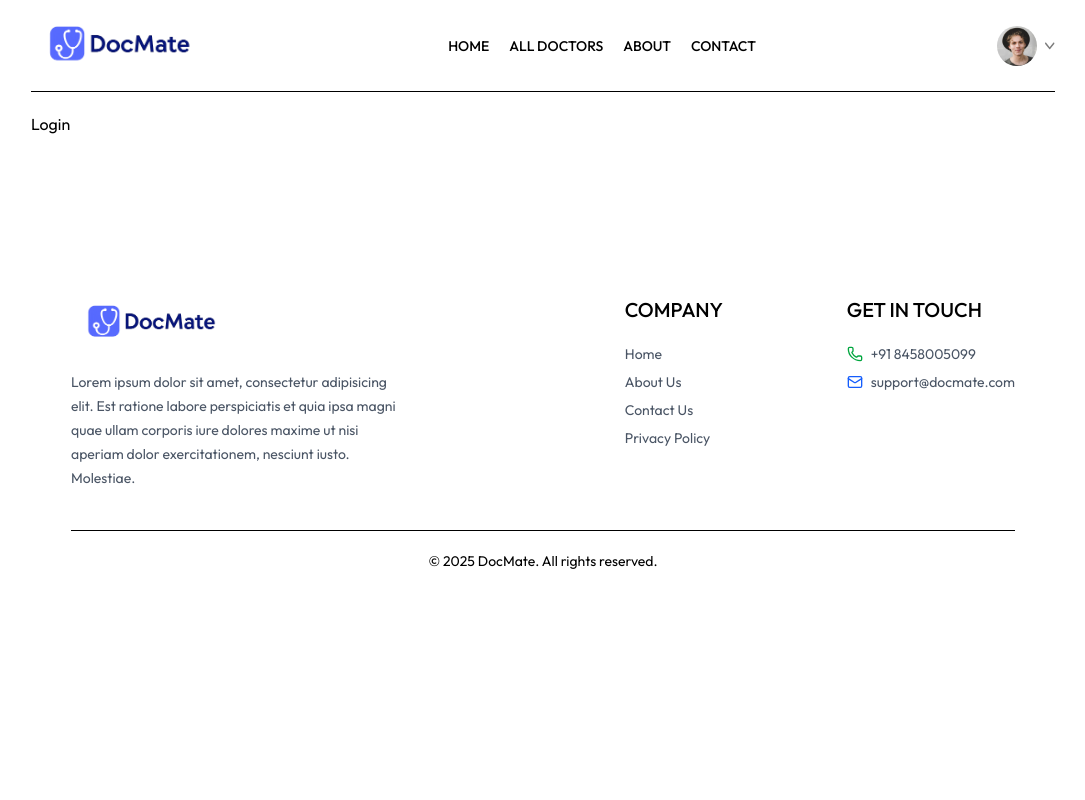
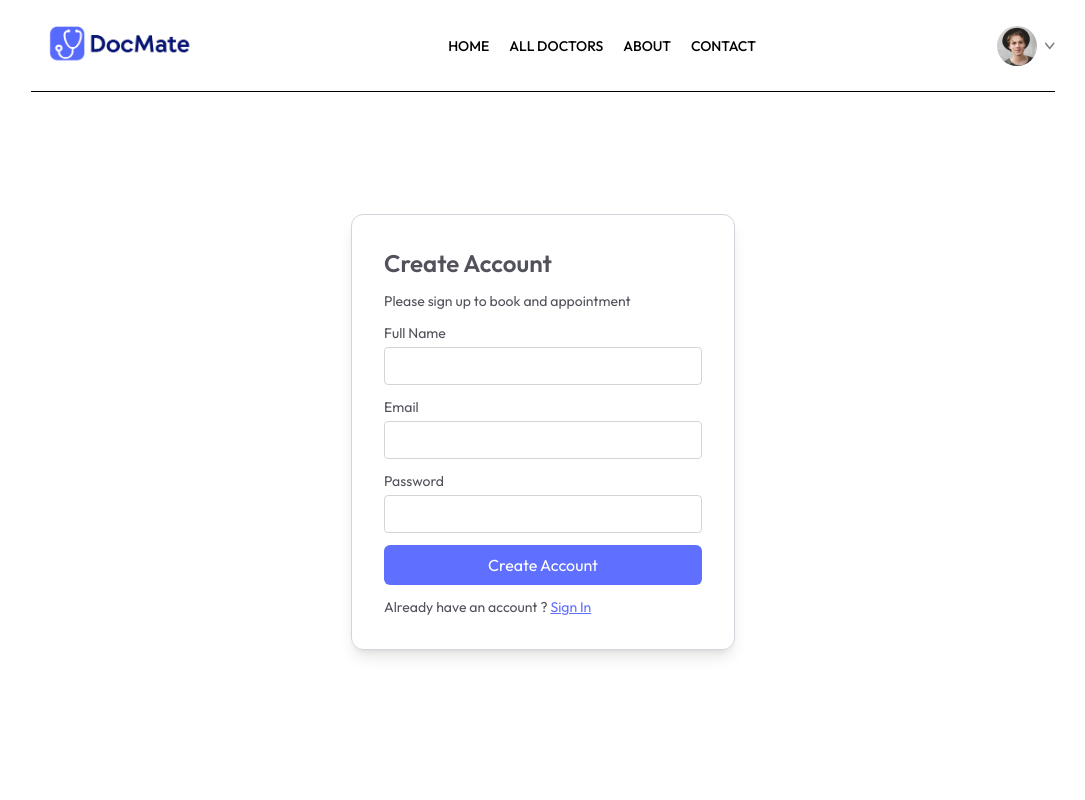
Before and after one commit to tanmaytanish/DocMate, a React (Vite) app in the folder frontend/: page /login in a window 1280 px wide. Shown: the top 800 px of the page, without its empty margins (97-1182 px from the left). Built offline with nearby package versions, Linux system fonts and the light colour scheme.

Commit message:
Added About and Login Page

```diff
--- a/frontend/src/index.css
+++ b/frontend/src/index.css
@@ -25,3 +25,6 @@
   display: grid; /* optional */
   grid-template-columns: repeat(auto-fill, minmax(200px, 1fr));
 }
+.text-primary{
+  color: #5f6FFF;
+}
--- a/frontend/src/pages/Contact.jsx
+++ b/frontend/src/pages/Contact.jsx
@@ -1,9 +1,30 @@
-import React from 'react'
+import React from "react";
+import { assets } from "../assets/assets";
 
 const Contact = () => {
-  return (
-    <div>Contact</div>
-  )
-}
+    return (
+        <div>
+            <div className="text-center text-2xl pt-10 text-gray-500">
+                <p>
+                    CONTACT <span className="text-gray-700 font-semibold">US</span>
+                </p>
+            </div>
 
-export default Contact
+            <div className="my-10 flex flex-col justify-center md:flex-row gap-10 mb-28 text-sm">
+              <img className="w-full md:max-w-[360px]" src={assets.contact_image} alt="" />
+
+              <div className="flex flex-col justify-center items-start gap-6">
+                <p className="font-semibold text-lg text-gray-600">Our OFFICE</p>
+                <p className="text-gray-500">Dahaliabag, Cuttack <br />753011, Odisha, INDIA</p>
+                <p className="text-gray-500">Tel : (+91) 8459004584 <br />Email: support@docmate.com</p>
+                <p className="font-semibold text-lg text-gray-600">Careers at DocMate</p>
+                <p className="text-gray-500">Learn more about our teams and job openings.</p>
+                <button className="border border-black px-8 py-4 text-sm
+                 hover:bg-black hover:text-white transition-all duration-500">Explore Jobs</button>
+              </div>
+            </div>
+        </div>
+    );
+};
+
+export default Contact;
--- a/frontend/src/pages/Login.jsx
+++ b/frontend/src/pages/Login.jsx
@@ -1,9 +1,84 @@
-import React from 'react'
+import React, {useState} from "react";
 
 const Login = () => {
-  return (
-    <div>Login</div>
-  )
-}
+    const [state, setState] = useState("Sign Up");
+    const [email, setEmail] = useState("");
+    const [password, setPassword] = useState("");
+    const [name, setName] = useState("");
 
-export default Login
+    const onSubmitHandler = async (event) => {
+        event.preventDefault();
+    };
+
+    return (
+        <form className="min-h-[80vh] flex items-center">
+            <div
+                className="flex flex-col gap-3 m-auto items-start p-8 min-w-[340px] sm:min-w-96
+                            border border-gray-300 rounded-xl text-zinc-600 text-sm shadow-lg"
+            >
+                <p className="text-2xl font-semibold">{state === "Sign Up" ? "Create Account" : "Login"}</p>
+                <p>Please {state === "Sign Up" ? "sign up" : "login"} to book and appointment</p>
+
+                {state === "Sign Up" ? (
+                    <div className="w-full">
+                        <p>Full Name</p>
+                        <input
+                            className="border border-zinc-300 rounded w-full
+                     p-2 mt-1"
+                            type="text"
+                            onChange={(e) => setName(e.target.value)}
+                            required
+                            value={name}
+                        />
+                    </div>
+                ) : (
+                    ""
+                )}
+                <div className="w-full">
+                    <p>Email</p>
+                    <input
+                        className="border border-zinc-300 rounded w-full
+                     p-2 mt-1"
+                        type="email"
+                        onChange={(e) => setEmail(e.target.value)}
+                        required
+                        value={email}
+                    />
+                </div>
+                <div className="w-full">
+                    <p>Password</p>
+                    <input
+                        className="border border-zinc-300 rounded w-full
+                     p-2 mt-1"
+                        type="password"
+                        onChange={(e) => setPassword(e.target.value)}
+                        required
+                        value={password}
+                    />
+                </div>
+
+                <button className="bg-primary text-white w-full py-2 rounded-md text-base">
+                    {state === "Sign Up" ? "Create Account" : "Login"}
+                </button>
+
+                {state === "Sign Up" ? (
+                    <p>
+                        Already have an account ?{" "}
+                        <span onClick={() => setState("Login")} className="text-primary underline cursor-pointer">
+                            Sign In
+                        </span>{" "}
+                    </p>
+                ) : (
+                    <p>
+                        Create a new account ?{" "}
+                        <span onClick={() => setState("Sign Up")} className="text-primary underline cursor-pointer">
+                            Sign Up
+                        </span>{" "}
+                    </p>
+                )}
+            </div>
+        </form>
+    );
+};
+
+export default Login;
```
